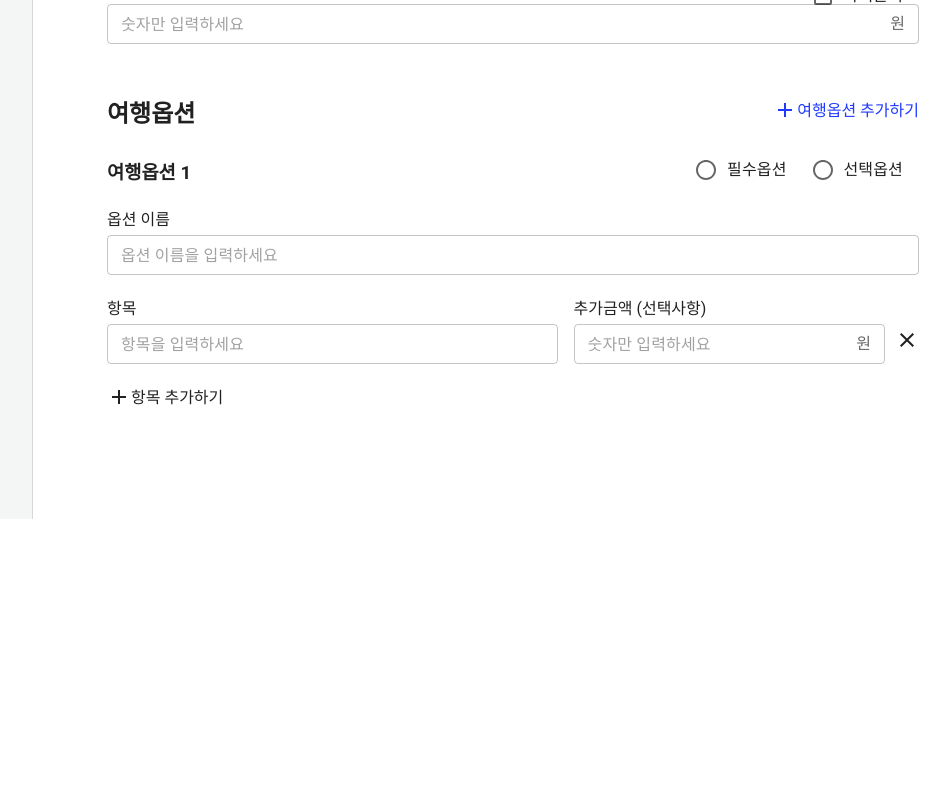
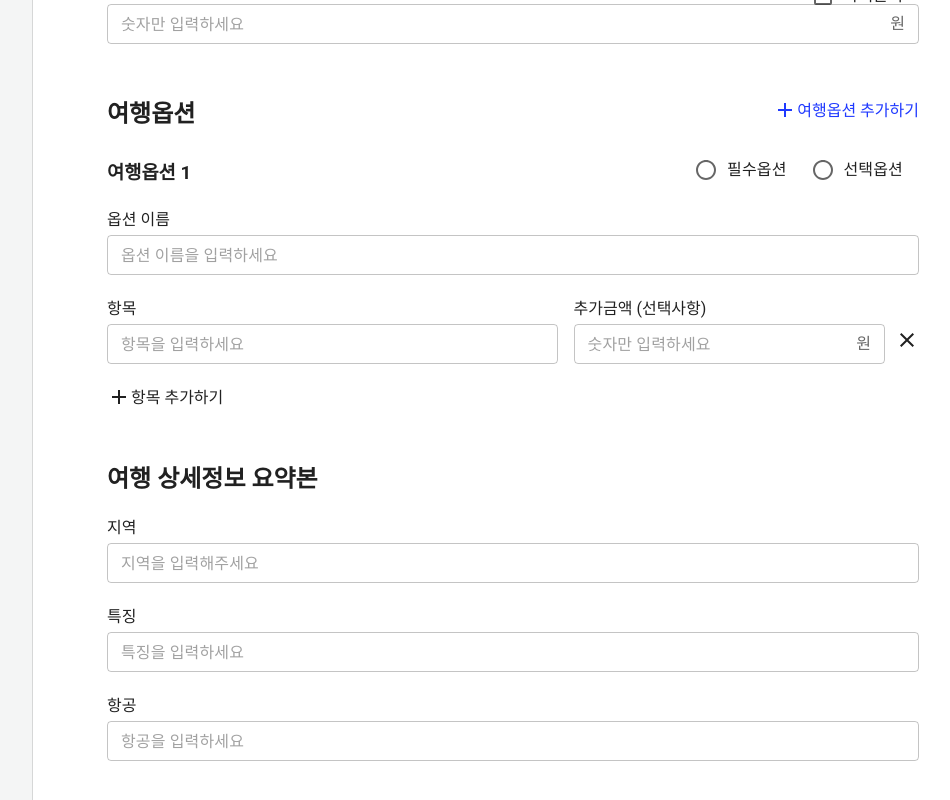
Before and after one commit to gotogether-s/gotogether-s-admin, a Next.js app: page / in a window 1280 px wide. Shown: the part 344-1144 px from the top of the page, without its empty margins (287-1237 px from the left). Before the commit the page ends 863 px from the top, so only its background shows below. Built offline with nearby package versions, Linux system fonts and the light colour scheme.

Commit message:
#4 feat: Create Summary component and Render in AddProduct

```diff
--- /dev/null
+++ b/components/AddProduct/Summary/index.tsx
@@ -0,0 +1,32 @@
+import Input from '@components/Input'
+import style from './Summary.module.scss'
+
+const regionProps = {
+  label: '지역',
+  name: 'region',
+  placeholder: '지역을 입력해주세요',
+}
+
+const pointsProps = {
+  label: '특징',
+  name: 'points',
+  placeholder: '특징을 입력하세요',
+}
+
+const airportProps = {
+  label: '항공',
+  name: 'airport',
+  placeholder: '항공을 입력하세요',
+}
+
+const Summary = () => {
+  return (
+    <>
+      <Input {...regionProps} />
+      <Input {...pointsProps} />
+      <Input {...airportProps} />
+    </>
+  )
+}
+
+export default Summary
--- a/components/AddProduct/index.tsx
+++ b/components/AddProduct/index.tsx
@@ -3,6 +3,7 @@ import { Container, Box } from '@mui/material'
 import { useState } from 'react'
 import Info from './Info'
 import Option from './Option'
+import Summary from './Summary'
 import style from './AddProduct.module.scss'
 
 const AddProduct = () => {
@@ -39,6 +40,10 @@ const AddProduct = () => {
             )
           })}
         </section>
+        <section className={style['section']}>
+          <h2 className={style['section-title']}>여행 상세정보 요약본</h2>
+          <Summary />
+        </section>
       </Container>
     </Box>
   )
```
Also changed, not shown: components/AddProduct/Summary/Summary.module.scss (added).
